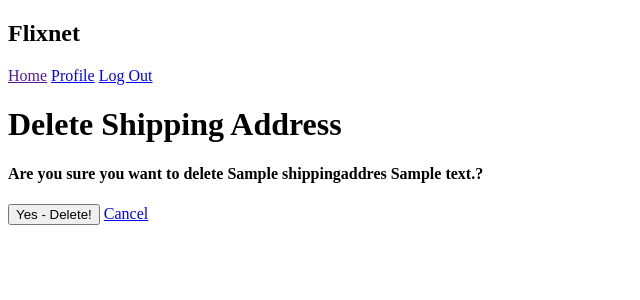
After one commit to roger-davila/flixnet, a Django app: page /shipping_address/1/delete/ in a window 1280 px wide. The commit adds this page. Shown: the top 300 px of the page, without its empty margins (0-640 px from the left). Run offline with Django 4.2, Linux system fonts and the light colour scheme; a user stored in the database is signed in; tables that the repository leaves empty hold one stand-in row (values such as "Sample post").

Commit message:
add class based views for shipping address

```diff
--- a/main_app/templates/home.html
+++ b/main_app/templates/home.html
@@ -1,4 +1,4 @@
 {% extends 'base.html' %}
 {% block content %}
-<h1>Home</h1>
+  <h1>Home</h1>
 {% endblock %}
--- /dev/null
+++ b/main_app/templates/main_app/shippingaddress_confirm_delete.html
@@ -0,0 +1,13 @@
+{% extends 'base.html' %}
+
+{% block content %}
+  <h1>Delete Shipping Address</h1>
+
+  <h4>Are you sure you want to delete {{ object.name}} {{object.address}}?</h4>
+
+  <form action="" method="POST">
+    {% csrf_token %}
+    <input type="submit" value="Yes - Delete!" class="button">
+    <a href="{% url 'userprofile' user.id %}">Cancel</a>
+  </form>
+{% endblock %}
--- a/main_app/templates/users/index.html
+++ b/main_app/templates/users/index.html
@@ -3,6 +3,7 @@
 <h1>User Home Page</h1>
   <div class="col s6">
     <h4>{{ user.username }}</h4>
+      <a href="{% url 'shipping_address_create' %}">Add Address</a>
       {% for address in addresses %}
           <div class="card-content">
             <span class="card-title">
@@ -13,6 +14,8 @@
                <p>ZipCode {{ address.zip_code }}</p>
                <p>Country {{ address.country }}</p>
             </span>
+            <a href="{% url 'shipping_address_update' address.id %}">Edit</a>
+            <a href="{% url 'shipping_address_delete' address.id %}">Delete</a>
           </div>
       {% endfor %}
       <h5></h5>
--- a/main_app/urls.py
+++ b/main_app/urls.py
@@ -5,5 +5,7 @@ urlpatterns = [
   path('', views.home, name='home'),
   path('accounts/signup/', views.signup, name='signup'),
   path('shipping_address/create/', views.ShippingAddressCreate.as_view(), name='shipping_address_create'),
+  path('shipping_address/<int:pk>/delete/', views.ShippingAddressDelete.as_view(), name='shipping_address_delete'),
+  path('shipping_address/<int:pk>/update/', views.ShippingAddressUpdate.as_view(), name='shipping_address_update'),
   path('user/<int:user_id>/', views.userprofile, name='userprofile'),
 ]
--- a/main_app/views.py
+++ b/main_app/views.py
@@ -1,4 +1,5 @@
 from django.shortcuts import render, redirect
+from django.urls import reverse
 from django.contrib.auth import login
 from django.contrib.auth.forms import UserCreationForm
 from django.contrib.auth.mixins import LoginRequiredMixin
@@ -25,6 +26,16 @@ class ShippingAddressCreate(LoginRequiredMixin, CreateView):
     form.instance.user = self.request.user
     return super().form_valid(form)
 
+class ShippingAddressUpdate(LoginRequiredMixin, UpdateView):
+  model = ShippingAddress
+  fields=['name', 'address', 'city', 'zip_code', 'state', 'country']
+
+class ShippingAddressDelete(LoginRequiredMixin, DeleteView):
+  model = ShippingAddress
+
+  def get_success_url(self):
+      return reverse('userprofile', kwargs={'user_id': self.request.user.pk})
+
 def signup(request):
   error_message = ''
   if request.method == 'POST':
```
Also changed, not shown: db.sqlite3 (added), main_app/templates/main_app/shippingaddress_form.html (renamed from main_app/templates/main_app/shipping_address_form.html).
